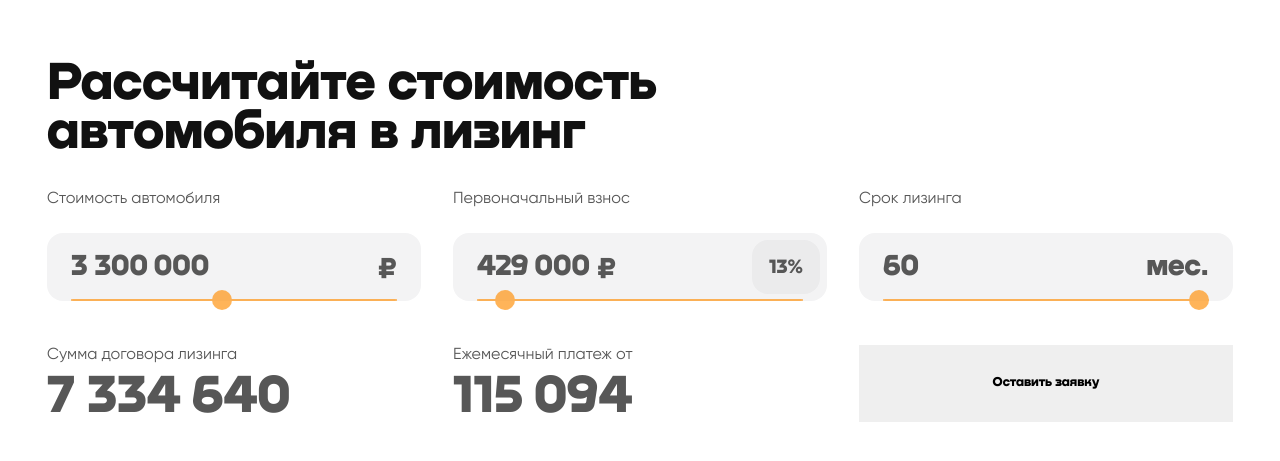
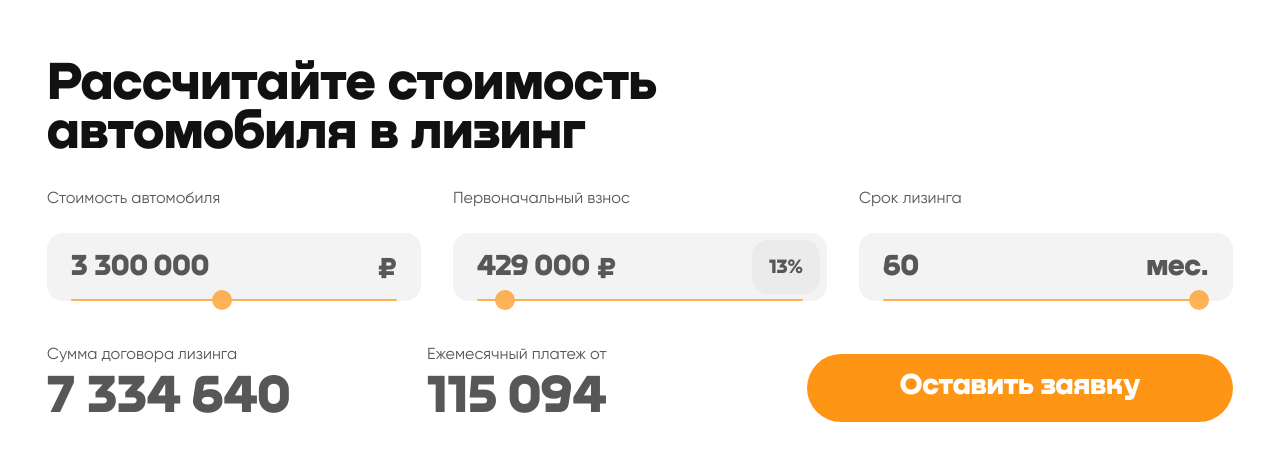
Before and after one commit to Aldar0K/leasing-calculator, a React (Create React App) app: page / in a window 1280 px wide. Shown: the part 153-614 px from the top of the page. Built offline with nearby package versions, Linux system fonts and the light colour scheme.

Commit message:
feat: add CalcButton

```diff
--- a/package.json
+++ b/package.json
@@ -17,6 +17,7 @@
     "react": "^18.2.0",
     "react-dom": "^18.2.0",
     "react-scripts": "5.0.1",
+    "react-ts-loaders": "^1.2.1",
     "sass": "^1.55.0",
     "typescript": "^4.8.4",
     "web-vitals": "^2.1.4"
--- /dev/null
+++ b/src/components/CalcButton/CalcButton.scss
@@ -0,0 +1,29 @@
+.calculator__button {
+  padding: 14px 92.5px 18px;
+
+  max-width: 426px;
+  height: 68px;
+
+  background: #FF9514;
+  border-radius: 40px;
+
+  font-family: 'Nekst';
+  font-style: normal;
+  font-weight: 900;
+  font-size: 30px;
+  line-height: 36px;
+
+  color: #FFFFFF;
+
+  transition: all .2s ease;
+
+  &:hover {
+    background: #111111;
+  }
+  &:active {
+    background: #575757;;
+  }
+  &:disabled {
+    opacity: 0.5;
+  }
+}
--- /dev/null
+++ b/src/components/CalcButton/CalcButton.tsx
@@ -0,0 +1,22 @@
+import React, { FC } from 'react';
+import Loader from 'react-ts-loaders';
+import './CalcButton.scss';
+
+interface CalcButtonProps {
+  isLoading: boolean;
+  onClick: () => void;
+}
+
+const CalcButton: FC<CalcButtonProps> = ({ isLoading, onClick }) => {
+  return (
+    <button disabled={isLoading} onClick={onClick} className="calculator__button button">
+      {isLoading ? (
+        <Loader type="ring" color="white" size={50} className="button__loader" />
+      ) : (
+        'Оставить заявку'
+      )}
+    </button>
+  );
+};
+
+export default CalcButton;
--- /dev/null
+++ b/src/components/CalcButton/index.ts
@@ -0,0 +1,3 @@
+import CalcButton from './CalcButton';
+
+export default CalcButton;
--- a/src/components/Calculator/Calculator.scss
+++ b/src/components/Calculator/Calculator.scss
@@ -37,6 +37,7 @@
 .calcualator__bottom {
   display: flex;
 
+  align-items: flex-end;
   gap: 32px;
 }
 
--- a/src/components/Calculator/Calculator.tsx
+++ b/src/components/Calculator/Calculator.tsx
@@ -1,9 +1,10 @@
+import React, { useState, FC, ChangeEvent } from 'react';
+import './Calculator.scss';
 import { INTEREST_RATE } from 'components/constants';
 import InitialField from 'components/InitialField';
 import MonthsField from 'components/MonthsField';
 import PriceField from 'components/PriceField';
-import React, { useState, FC, ChangeEvent } from 'react';
-import './Calculator.scss';
+import CalcButton from 'components/CalcButton';
 
 const Calculator: FC = () => {
   const [price, setPrice] = useState<number>(3300000);
@@ -15,7 +16,7 @@ const Calculator: FC = () => {
 
   const handlePriceChange = (e: ChangeEvent<HTMLInputElement>) => {
     const value = Number(e.target.value);
-    if (Object.is(value, NaN) || value < 0 || value > 6000000) {
+    if (Object.is(value, NaN) || value < 1 || value > 6000000) {
       console.log('Not valid');
     } else {
       setPrice(value);
@@ -24,7 +25,7 @@ const Calculator: FC = () => {
 
   const handleInitialChange = (e: ChangeEvent<HTMLInputElement>) => {
     const value = Number(e.target.value);
-    if (Object.is(value, NaN) || value < 0 || value > 60) {
+    if (Object.is(value, NaN) || value < 1 || value > 60) {
       console.log('Not valid');
     } else {
       if (value < 10) {
@@ -37,11 +38,19 @@ const Calculator: FC = () => {
 
   const handleMonthsChange = (e: ChangeEvent<HTMLInputElement>) => {
     const value = Number(e.target.value);
-    if (Object.is(value, NaN) || value < 0 || value > 60) {
+    if (Object.is(value, NaN) || value < 1 || value > 60) {
       console.log('Not valid');
     } else {
       setMonths(value);
     }
+  };
+
+  const handleButtonClick = () => {
+    setLoading(true);
+
+    setTimeout(() => {
+      setLoading(false);
+    }, 2000);
   };
 
   const monthPay = Math.round(
@@ -73,7 +82,7 @@ const Calculator: FC = () => {
           <div className="calculator__title">Ежемесячный платеж от</div>
           <h2 className="calculator__price">{monthPay.toLocaleString('ru')}</h2>
         </div>
-        <button className="calculator__button">Оставить заявку</button>
+        <CalcButton onClick={handleButtonClick} isLoading={loading} />
       </div>
     </div>
   );
--- a/src/components/InitialField/InitialField.scss
+++ b/src/components/InitialField/InitialField.scss
@@ -50,7 +50,7 @@
   &:disabled {
     opacity: 0.5;
 
-    & ~ .initial__rub {
+    & ~ .initial__measure {
       opacity: 0.5;
     }
     & ~ .initial__slider {
--- a/src/components/MonthsField/MonthsField.scss
+++ b/src/components/MonthsField/MonthsField.scss
@@ -42,7 +42,7 @@
   &:disabled {
     opacity: 0.5;
 
-    & ~ .months__rub {
+    & ~ .months__measure {
       opacity: 0.5;
     }
     & ~ .months__slider {
--- a/src/components/PriceField/PriceField.scss
+++ b/src/components/PriceField/PriceField.scss
@@ -6,6 +6,10 @@
 
   background: #F3F3F4;
   border-radius: 16px;
+
+  &:disabled {
+
+  }
 }
 
 .price__input {
@@ -30,7 +34,7 @@
   &:disabled {
     opacity: 0.5;
 
-    & ~ .price__rub {
+    & ~ .price__measure {
       opacity: 0.5;
     }
     & ~ .price__slider {
```
Also changed, not shown: 1 other file (tests, documents, lock files or other folders).
